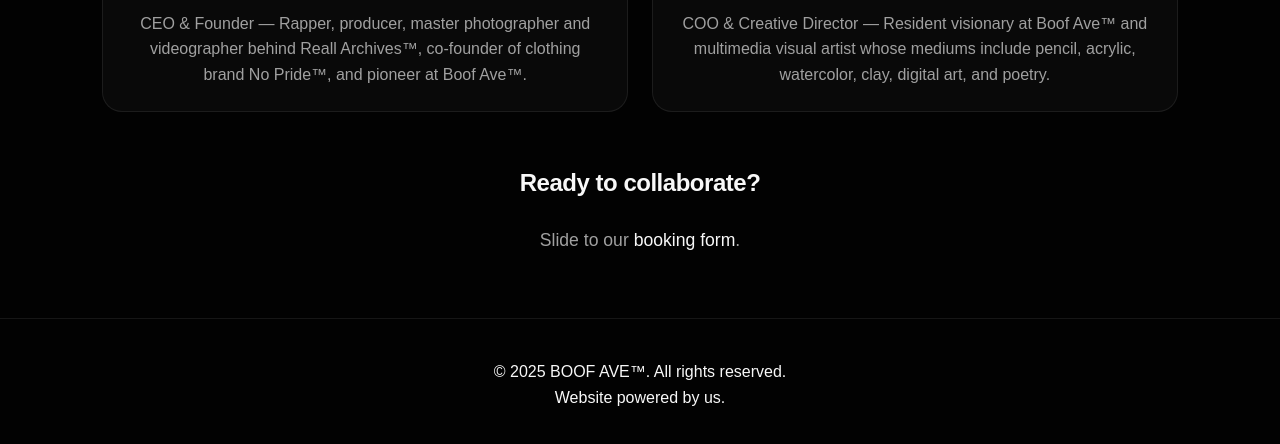
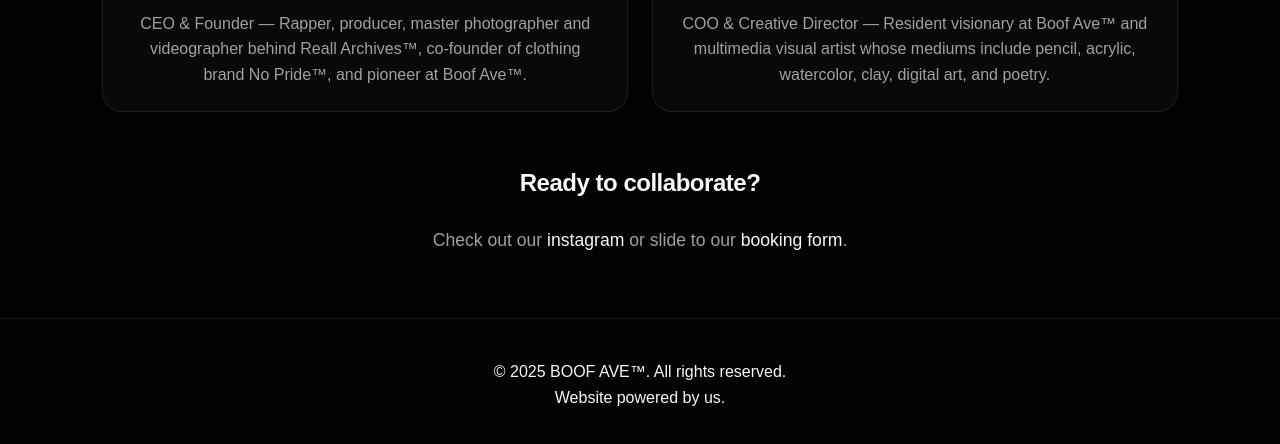
Before and after one commit to jayyreall/boof-ave, a plain HTML site: page about.html in a window 1280 px wide. Shown: the part 584-1028 px from the top of the page. Drawn offline with Linux system fonts and the light colour scheme.

Commit message:
Update welcome section with Instagram link

```diff
--- a/about.html
+++ b/about.html
@@ -85,7 +85,7 @@
 
     <section class="welcome">
       <h1>Ready to collaborate?</h1>
-      <p>Slide to our <a class="footer-link" href="https://lino39152.preview.softr.app/">booking form</a>.</p>
+      <p>Check out our <a class="footer-link" href="https://www.instagram.com/boof_ave/">instagram</a> or slide to our <a class="footer-link" href="https://lino39152.preview.softr.app/">booking form</a>.</p>
     </section>
   </main>
   <footer>
```
